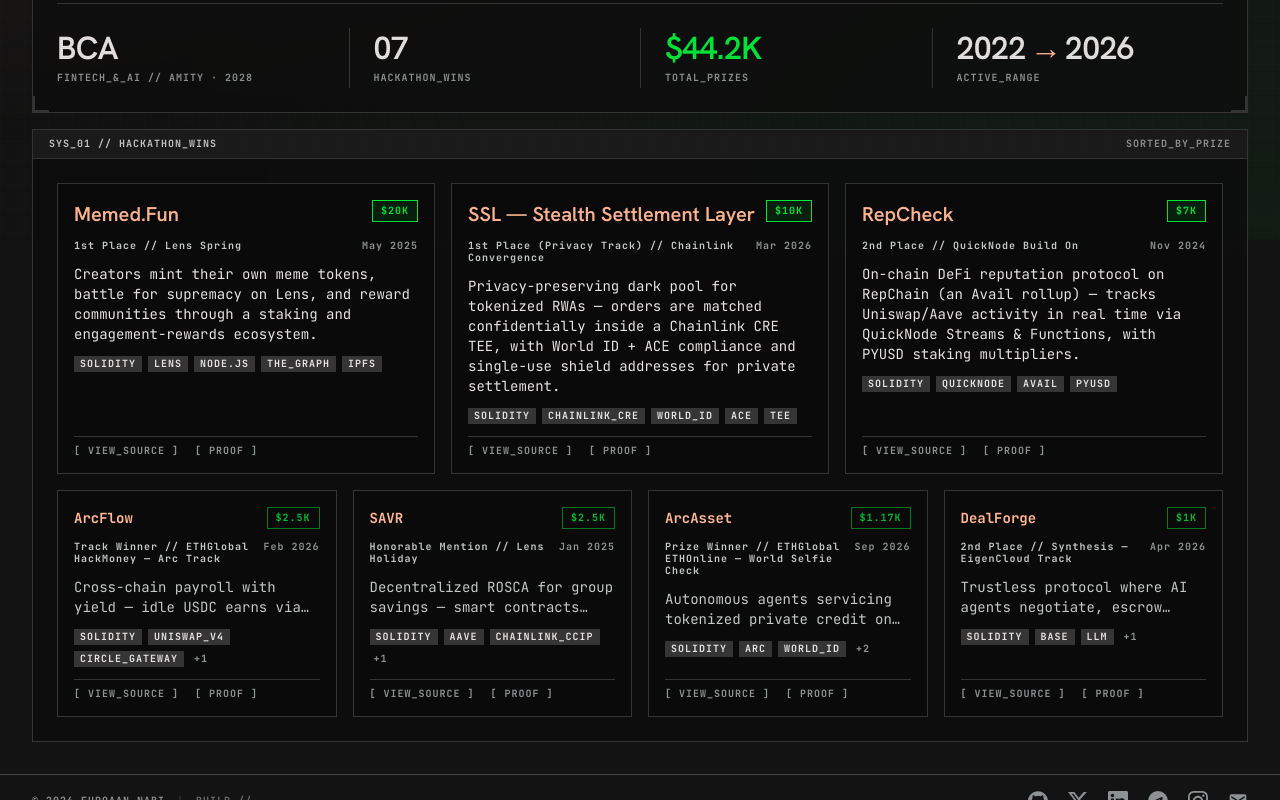
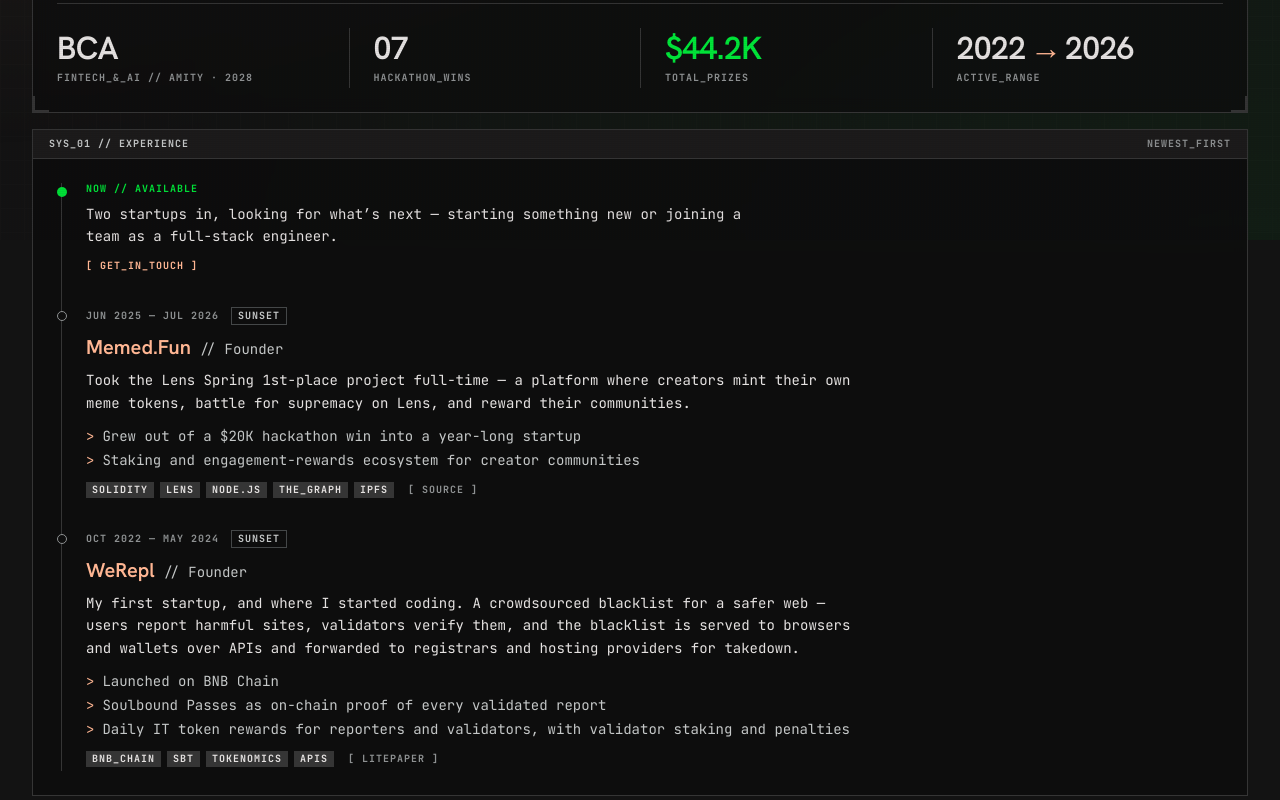
Before and after one commit to furqaannabi/furqaannabi, a Next.js app in the folder web/: page / in a window 1280 px wide. Shown: the part 560-1360 px from the top of the page. Built offline with nearby package versions, Linux system fonts and the light colour scheme.

Commit message:
Add experience section to site and CV
Timeline of WeRepl (Oct 2022 - May 2024) and Memed.Fun (Jun 2025 -
Jul 2026), both sunset, plus an open-to-work note. Publish the WeRepl
litepaper and link it from both. Regenerate cv.pdf.

Co-Authored-By: Claude Opus 5.5 <noreply@anthropic.com>

```diff
--- a/web/public/cv.html
+++ b/web/public/cv.html
@@ -142,6 +142,21 @@
   .award-more .award-name { color: var(--muted); }
   .award-more a { color: var(--accent); text-decoration: none; }
 
+  /* Experience */
+  .exp { margin-bottom: 10px; }
+  .exp:last-child { margin-bottom: 0; }
+  .exp-head { display: flex; justify-content: space-between; align-items: baseline; gap: 12px; }
+  .exp-name { font-weight: 700; color: var(--ink); font-size: 11.5px; }
+  .exp-role { font-style: italic; color: var(--accent); font-weight: 400; }
+  .exp-date {
+    font-family: "Helvetica Neue", Arial, sans-serif;
+    font-size: 9px;
+    color: var(--muted);
+    white-space: nowrap;
+  }
+  .exp-desc { font-size: 10px; color: var(--body); margin-top: 2px; }
+  .exp-desc a { color: var(--accent); text-decoration: none; }
+
   .awards-grid { display: grid; grid-template-columns: 1fr 1fr; gap: 6px 28px; }
 
   footer {
@@ -191,8 +206,27 @@
       Full-stack engineer focused on infrastructure, privacy, and autonomous systems. Experienced in building
       everything from private settlement layers to AI-driven protocols, with an emphasis on systems designed to
       operate at scale, under pressure, and without reliance on centralized control. Multiple-time hackathon
-      winner across leading Web3 ecosystems.
+      winner across leading Web3 ecosystems. Two-time startup founder, currently open to starting something new or
+      joining a team.
     </p>
+  </section>
+
+  <section>
+    <div class="sec-title">Experience</div>
+    <div class="exp">
+      <div class="exp-head">
+        <span class="exp-name">Memed.Fun <span class="exp-role">— Founder</span></span>
+        <span class="exp-date">Jun 2025 – Jul 2026 · Sunset</span>
+      </div>
+      <div class="exp-desc">Took the Lens Spring 1st-place project ($20K) full-time — creators mint their own meme tokens, battle for supremacy on Lens, and reward their communities through a staking and engagement-rewards ecosystem. Solidity, Lens, Node.js, The Graph, IPFS.</div>
+    </div>
+    <div class="exp">
+      <div class="exp-head">
+        <span class="exp-name">WeRepl <span class="exp-role">— Founder</span></span>
+        <span class="exp-date">Oct 2022 – May 2024 · Sunset</span>
+      </div>
+      <div class="exp-desc">First startup, and where I started coding. A crowdsourced blacklist for a safer web, launched on BNB Chain — users reported harmful sites, validators verified them, and the blacklist was served to browsers and wallets via APIs and forwarded to registrars and hosting providers for takedown. Soulbound Passes recorded each validated report, with daily token rewards for reporters and validators. <a href="https://furqaannabi.com/werepl-litepaper.pdf">Litepaper</a>.</div>
+    </div>
   </section>
 
   <div class="grid-2">
--- a/web/src/app/NavLinks.tsx
+++ b/web/src/app/NavLinks.tsx
@@ -4,6 +4,7 @@ import { useEffect, useState } from "react";
 
 const LINKS = [
   { id: "dashboard", label: "DASHBOARD" },
+  { id: "experience", label: "EXPERIENCE" },
   { id: "hackathons", label: "HACKATHONS" },
 ] as const;
 
--- a/web/src/app/data.ts
+++ b/web/src/app/data.ts
@@ -148,3 +148,50 @@ export const CURRENT_YEAR = new Date().getFullYear();
 export const LATEST_WIN: Win = [...HACKATHON_WINS].sort(
   (a, b) => parseWinDate(b.date).getTime() - parseWinDate(a.date).getTime(),
 )[0];
+
+export type Venture = {
+  name: string;
+  role: string;
+  start: string;
+  end: string;
+  status: string;
+  summary: string;
+  points: string[];
+  stack: string[];
+  links: { label: string; href: string }[];
+};
+
+/** Startups, newest first */
+export const VENTURES: Venture[] = [
+  {
+    name: "Memed.Fun",
+    role: "Founder",
+    start: "Jun 2025",
+    end: "Jul 2026",
+    status: "SUNSET",
+    summary:
+      "Took the Lens Spring 1st-place project full-time — a platform where creators mint their own meme tokens, battle for supremacy on Lens, and reward their communities.",
+    points: [
+      "Grew out of a $20K hackathon win into a year-long startup",
+      "Staking and engagement-rewards ecosystem for creator communities",
+    ],
+    stack: ["SOLIDITY", "LENS", "NODE.JS", "THE_GRAPH", "IPFS"],
+    links: [{ label: "SOURCE", href: "https://github.com/furqaannabi/memed" }],
+  },
+  {
+    name: "WeRepl",
+    role: "Founder",
+    start: "Oct 2022",
+    end: "May 2024",
+    status: "SUNSET",
+    summary:
+      "My first startup, and where I started coding. A crowdsourced blacklist for a safer web — users report harmful sites, validators verify them, and the blacklist is served to browsers and wallets over APIs and forwarded to registrars and hosting providers for takedown.",
+    points: [
+      "Launched on BNB Chain",
+      "Soulbound Passes as on-chain proof of every validated report",
+      "Daily IT token rewards for reporters and validators, with validator staking and penalties",
+    ],
+    stack: ["BNB_CHAIN", "SBT", "TOKENOMICS", "APIS"],
+    links: [{ label: "LITEPAPER", href: "/werepl-litepaper.pdf" }],
+  },
+];
--- a/web/src/app/page.tsx
+++ b/web/src/app/page.tsx
@@ -12,6 +12,7 @@ import {
   CURRENT_YEAR,
   LATEST_WIN,
   WINS_BY_PRIZE,
+  VENTURES,
   type Win,
 } from "./data";
 
@@ -321,6 +322,103 @@ export default function Home() {
             </div>
           </section>
 
+          {/* Experience Section */}
+          <section
+            id="experience"
+            className="module-border bg-surface-container-lowest/90 backdrop-blur-sm flex flex-col scroll-mt-16"
+          >
+            <div className="border-b border-surface-variant p-2 px-4 flex items-center bg-surface-container-low justify-between">
+              <span className="font-label-caps text-label-caps text-on-surface-variant">
+                SYS_01 // EXPERIENCE
+              </span>
+              <span className="font-label-caps text-label-caps text-outline">
+                NEWEST_FIRST
+              </span>
+            </div>
+            <ol className="p-module-padding flex flex-col">
+              {/* Now */}
+              <li className="relative pl-6 pb-8 border-l border-surface-variant ml-1">
+                <span
+                  className="absolute -left-[5px] top-1 w-2.5 h-2.5 rounded-full bg-tertiary animate-pulse"
+                  aria-hidden="true"
+                />
+                <div className="font-label-caps text-label-caps text-tertiary mb-2">
+                  NOW // AVAILABLE
+                </div>
+                <p className="font-body-md text-body-md text-on-surface max-w-2xl">
+                  Two startups in, looking for what&rsquo;s next — starting
+                  something new or joining a team as a full-stack engineer.
+                </p>
+                <a
+                  href="mailto:hi@furqaannabi.com"
+                  className="inline-block mt-3 font-label-caps text-label-caps text-secondary hover:underline underline-offset-4"
+                >
+                  [ GET_IN_TOUCH ]
+                </a>
+              </li>
+
+              {VENTURES.map((v, i) => (
+                <li
+                  key={v.name}
+                  className={`relative pl-6 border-l border-surface-variant ml-1 ${
+                    i === VENTURES.length - 1 ? "pb-1" : "pb-8"
+                  }`}
+                >
+                  <span
+                    className="absolute -left-[5px] top-1 w-2.5 h-2.5 rounded-full border border-outline bg-surface-container-lowest"
+                    aria-hidden="true"
+                  />
+                  <div className="font-label-caps text-label-caps text-outline mb-2 flex flex-wrap items-center gap-x-3 gap-y-1">
+                    <span>{`${v.start.toUpperCase()} — ${v.end.toUpperCase()}`}</span>
+                    <span className="border border-outline-variant px-1.5 py-0.5 text-on-surface-variant">
+                      {v.status}
+                    </span>
+                  </div>
+                  <h3 className="font-headline-sm text-headline-sm text-secondary">
+                    {v.name}
+                    <span className="font-body-md text-body-md text-on-surface-variant font-normal">
+                      {` // ${v.role}`}
+                    </span>
+                  </h3>
+                  <p className="font-body-md text-body-md text-on-surface mt-2 max-w-3xl">
+                    {v.summary}
+                  </p>
+                  <ul className="mt-3 flex flex-col gap-1 font-body-md text-body-md text-on-surface-variant text-sm max-w-3xl">
+                    {v.points.map((point) => (
+                      <li key={point} className="flex gap-2">
+                        <span className="text-secondary" aria-hidden="true">
+                          &gt;
+                        </span>
+                        <span>{point}</span>
+                      </li>
+                    ))}
+                  </ul>
+                  <div className="mt-3 flex flex-wrap items-center gap-1.5">
+                    {v.stack.map((tech) => (
+                      <span
+                        key={tech}
+                        className="bg-surface-variant text-on-surface px-1.5 py-0.5 font-label-caps text-label-caps text-[10px]"
+                      >
+                        {tech}
+                      </span>
+                    ))}
+                    {v.links.map((link) => (
+                      <a
+                        key={link.href}
+                        href={link.href}
+                        target="_blank"
+                        rel="noopener noreferrer"
+                        className="ml-2 font-label-caps text-label-caps text-outline hover:text-secondary transition-colors"
+                      >
+                        {`[ ${link.label} ]`}
+                      </a>
+                    ))}
+                  </div>
+                </li>
+              ))}
+            </ol>
+          </section>
+
           {/* Hackathon Wins Section */}
           <section
             id="hackathons"
@@ -328,7 +426,7 @@ export default function Home() {
           >
             <div className="border-b border-surface-variant p-2 px-4 flex items-center bg-surface-container-low justify-between">
               <span className="font-label-caps text-label-caps text-on-surface-variant">
-                SYS_01 // HACKATHON_WINS
+                SYS_02 // HACKATHON_WINS
               </span>
               <span className="font-label-caps text-label-caps text-outline">
                 SORTED_BY_PRIZE
```
Also changed, not shown: 2 other files (tests, documents, lock files or other folders).
